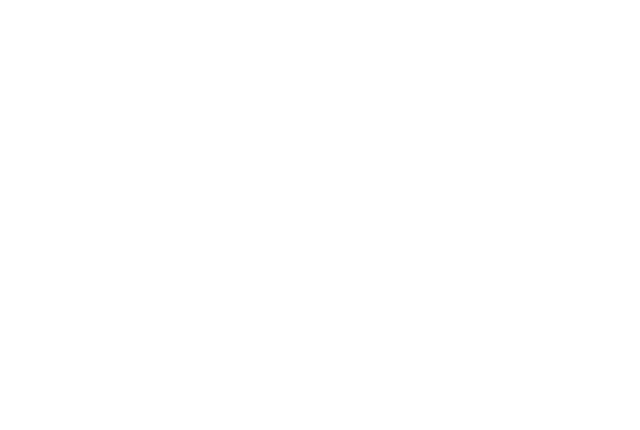
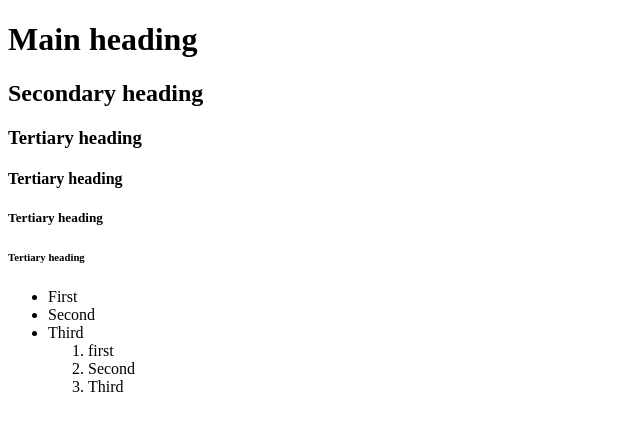
Before and after one commit to janlondso/html-boilerplate, a plain HTML site: page index.html in a window 1280 px wide. Shown: the whole page, without its empty margins (0-640 px from the left). Drawn offline with Linux system fonts and the light colour scheme.

Commit message:
headings and unordered list, ordered list

```diff
--- a/index.html
+++ b/index.html
@@ -6,6 +6,23 @@
     <title>Html-Boilerplate</title>
 </head>
 <body>
+    <h1>Main heading</h1>
+    <h2>Secondary heading</h2>
+    <h3>Tertiary heading</h3>
+    <h4>Tertiary heading</h4>
+    <h5>Tertiary heading</h5>
+    <h6>Tertiary heading</h6>
+    <ul>
+        <li>First</li>
+        <li>Second</li>
+        <li>Third</li>
+        <ol>
+            <li>first</li>
+            <li>Second</li>
+            <li>Third</li>
+        </ol>
+    </ul>
+
 
 </body>
 </html>
```
